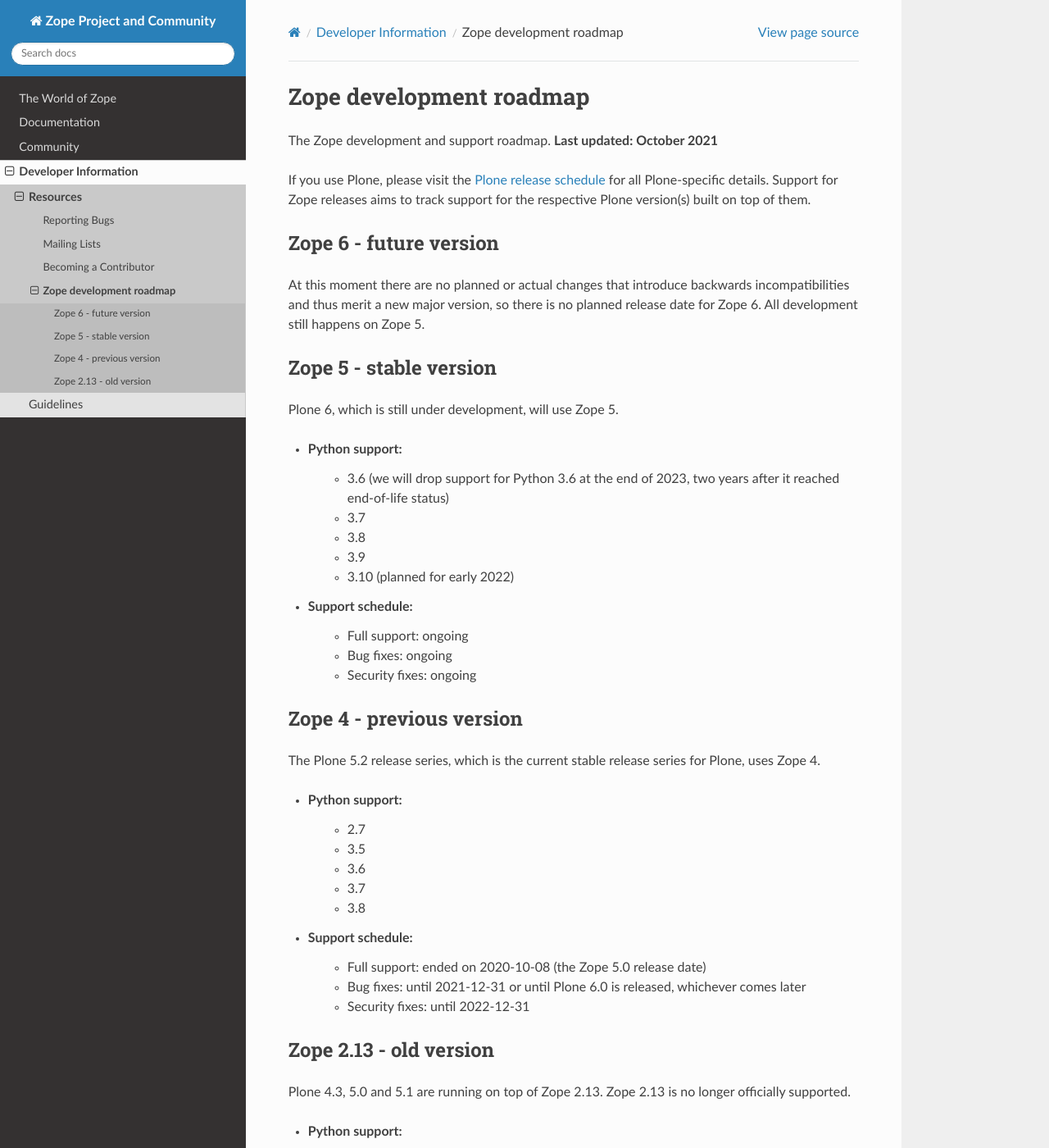
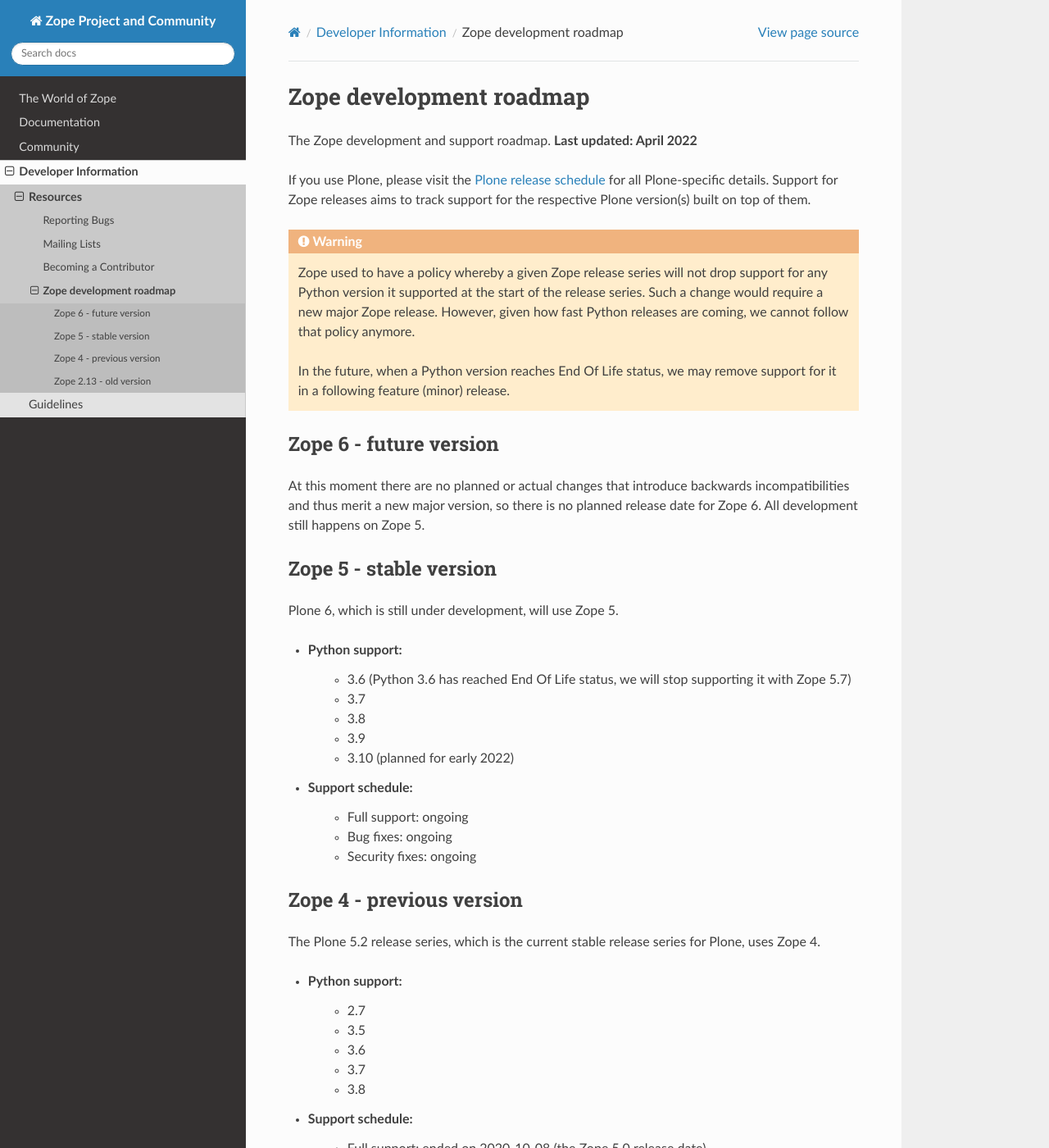
Before and after one commit to zopefoundation/www.zope.org, a Sphinx documentation site: the page built from docs/developer/roadmap.rst, in a window 1280 px wide and 1400 px high. Shown: the whole window at 82% size. Built offline with Sphinx 7.4.7 and the Read the Docs theme 2.0.0, drawn with Linux system fonts in a browser that asks for light colours; some of the changed text lies outside the part shown.

Commit message:
- new release policy

```diff
--- a/docs/developer/roadmap.rst
+++ b/docs/developer/roadmap.rst
@@ -1,12 +1,24 @@
 Zope development roadmap
 ========================
 
-The Zope development and support roadmap. **Last updated: October 2021**
+The Zope development and support roadmap. **Last updated: April 2022**
 
 If you use Plone, please visit the `Plone release schedule
 <https://plone.org/download/release-schedule>`_ for all Plone-specific details.
 Support for Zope releases aims to track support for the respective Plone
 version(s) built on top of them.
+
+
+.. warning::
+
+    Zope used to have a policy whereby a given Zope release series will not
+    drop support for any Python version it supported at the start of the
+    release series. Such a change would require a new major Zope release.
+    However, given how fast Python releases are coming, we cannot follow that
+    policy anymore.
+
+    In the future, when a Python version reaches End Of Life status, we may
+    remove support for it in a following feature (minor) release.
 
 
 Zope 6 - future version
@@ -21,8 +33,8 @@ Zope 5 - stable version
 Plone 6, which is still under development, will use Zope 5.
 
 * Python support:
-    - 3.6 (we will drop support for Python 3.6 at the end of 2023, two years
-      after it reached end-of-life status)
+    - 3.6 (Python 3.6 has reached End Of Life status, we will stop supporting
+      it with Zope 5.7)
     - 3.7
     - 3.8
     - 3.9
@@ -48,8 +60,7 @@ Plone, uses Zope 4.
 
 * Support schedule:
     - Full support: ended on 2020-10-08 (the Zope 5.0 release date)
-    - Bug fixes: until 2021-12-31 or until Plone 6.0 is released, whichever
-      comes later
+    - Bug fixes: until 2022-12-31
     - Security fixes: until 2022-12-31
 
 
```
